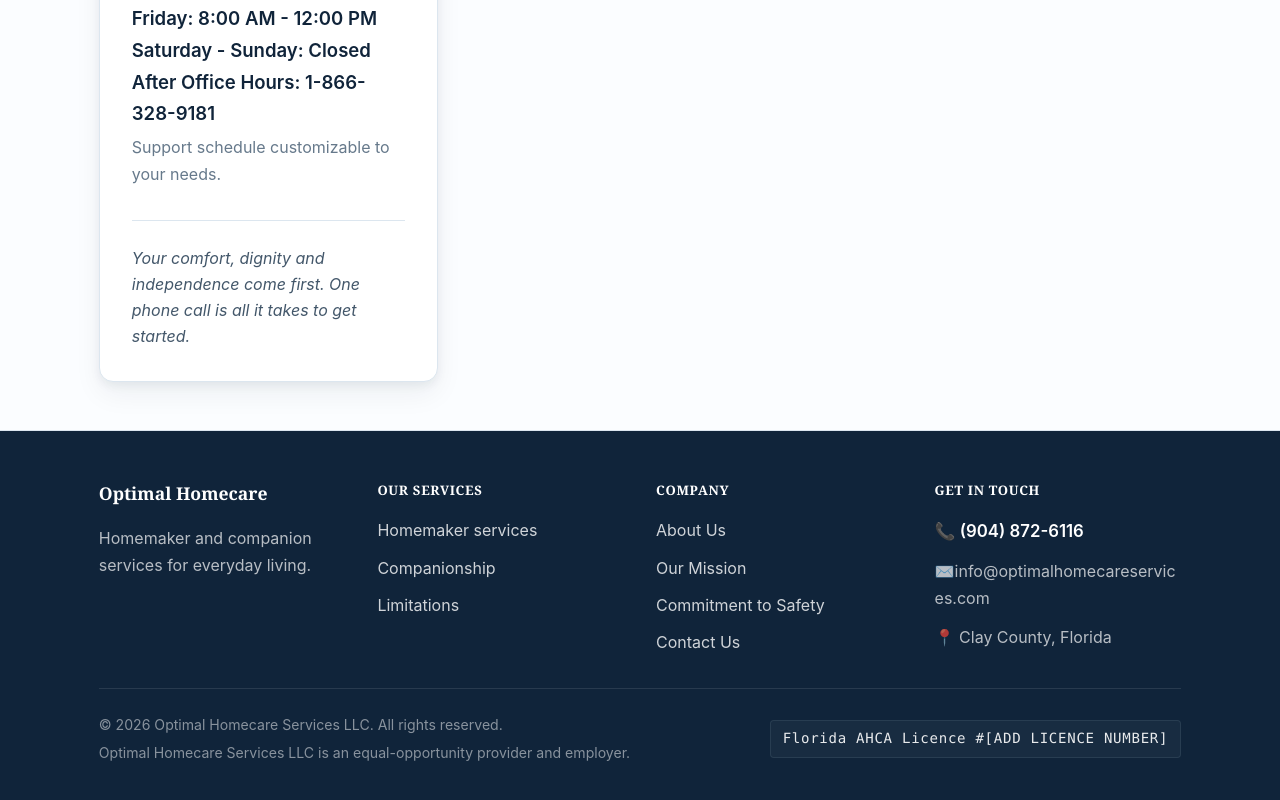
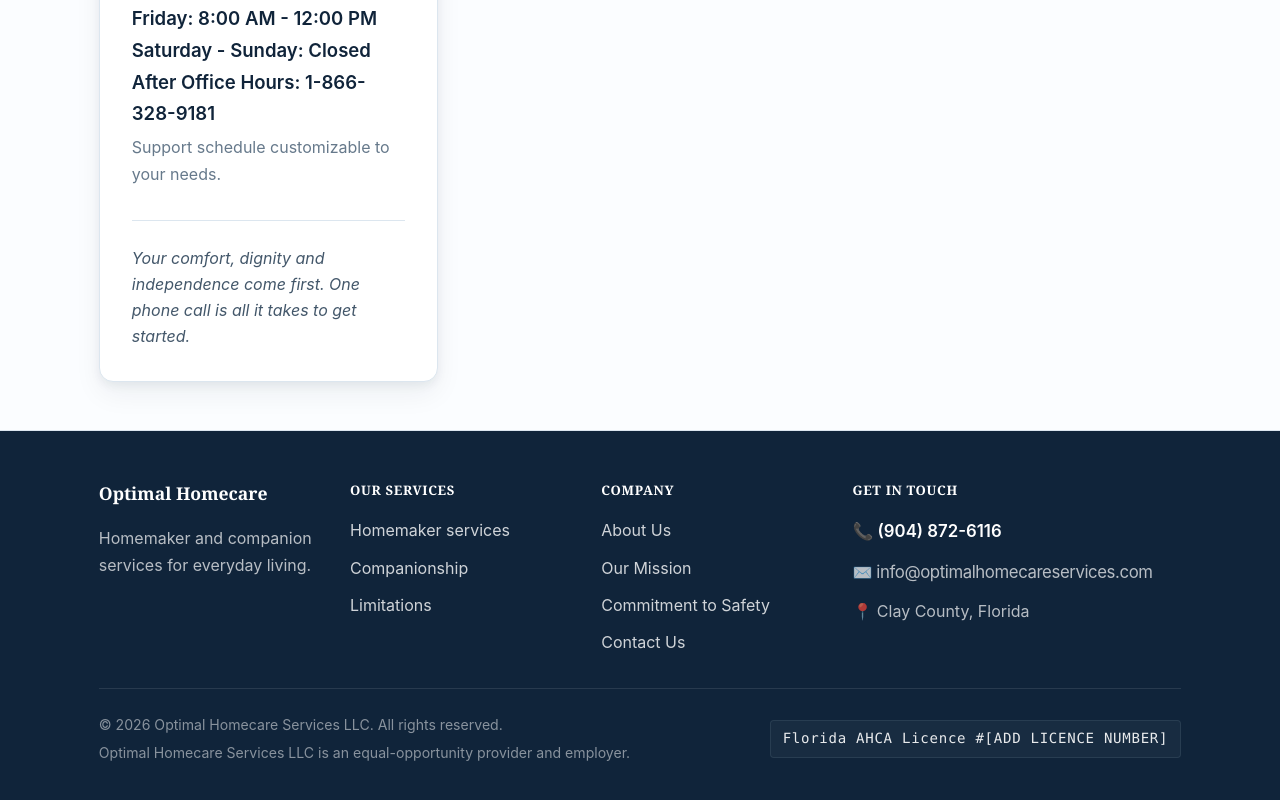
Before and after one commit to adhikarianilkumar/my-firebase-next-app, a Next.js app: page /contact in a window 1280 px wide. Shown: the part 1126-1926 px from the top of the page. Built offline with nearby package versions, Linux system fonts and the light colour scheme.

Commit message:
Refactor footer layout and improve accessibility of email link

```diff
--- a/app/contact/page.tsx
+++ b/app/contact/page.tsx
@@ -21,7 +21,7 @@ export default function ContactPage() {
 
                 <div className="pb-4 border-b border-brand-line">
                   <span className="block text-[0.78rem] font-bold tracking-wider text-brand-muted uppercase mb-1">Email Address</span>
-                  <a href="mailto:info@optimalhomecareservices.com" className="text-step-0 font-semibold text-brand-ink-dark break-all hover:text-brand-clay-600 transition-colors">info@optimalhomecareservices.com</a>
+                  <a href="mailto:info@optimalhomecareservices.com" className="text-step-minus-1 font-semibold text-brand-ink-dark break-all hover:text-brand-clay-600 transition-colors">info@optimalhomecareservices.com</a>
                   <p className="text-step-minus-1 text-brand-muted m-0 mt-1">We reply within 1-2 business days.</p>
                 </div>
 
--- a/app/layout.tsx
+++ b/app/layout.tsx
@@ -19,52 +19,76 @@ export default function RootLayout({ children } : LayoutProps<"/">) {
         </main>
 
         {/* Deep, Premium Warm Charcoal Footer */}
-        <footer className="bg-brand-ink-dark text-white/70 py-12 text-step-minus-1 border-t border-brand-line">
+        <footer className="bg-brand-ink-dark border-t border-brand-line py-12 text-step-minus-1 text-white/70">
           <div className="wrap">
-            <div className="grid grid-cols-1 sm:grid-cols-2 lg:grid-cols-4 gap-8 pb-8">
+            <div className="grid grid-cols-1 gap-8 pb-8 sm:grid-cols-2 lg:grid-cols-[1fr_1fr_1fr_1.5fr]">
 
+              {/* Brand */}
               <div className="space-y-4">
-                <div className="text-white font-display text-[1.1rem] font-semibold">Optimal Homecare</div>
-                <p className="text-white/70 max-w-[280px]">Homemaker and companion services for everyday living.</p>
+                <div className="font-display text-[1.1rem] font-semibold text-white">
+                  Optimal Homecare
+                </div>
+                <p className="max-w-[280px] text-white/70">Homemaker and companion services for everyday living.</p>
               </div>
 
+              {/* Services */}
               <div>
-                <h4 className="text-white text-[0.82rem] font-bold uppercase tracking-wider mb-4">Our Services</h4>
-                <ul className="space-y-2.5 list-none p-0 m-0">
-                  <li><a href="/services#skilled" className="text-white/80 no-underline hover:text-white hover:underline">Homemaker services</a></li>
-                  <li><a href="/services#companionship" className="text-white/80 no-underline hover:text-white hover:underline">Companionship</a></li>
-                  <li><a href="/services#personal" className="text-white/80 no-underline hover:text-white hover:underline">Limitations </a></li>
+                <h4 className="mb-4 text-[0.82rem] font-bold uppercase tracking-wider text-white">Our Services</h4>
+                <ul className="m-0 list-none space-y-2.5 p-0">
+                  <li>
+                    <a href="/services#skilled" className="text-white/80 no-underline hover:text-white hover:underline">Homemaker services</a>
+                  </li>
+                  <li>
+                    <a href="/services#companionship" className="text-white/80 no-underline hover:text-white hover:underline">Companionship</a>
+                  </li>
+                  <li>
+                    <a href="/services#personal" className="text-white/80 no-underline hover:text-white hover:underline">Limitations</a>
+                  </li>
                 </ul>
               </div>
 
+              {/* Company */}
               <div>
-                <h4 className="text-white text-[0.82rem] font-bold uppercase tracking-wider mb-4">Company</h4>
-                <ul className="space-y-2.5 list-none p-0 m-0">
-                  <li><a href="/about" className="text-white/80 no-underline hover:text-white hover:underline">About Us</a></li>
-                  <li><a href="/about#mission" className="text-white/80 no-underline hover:text-white hover:underline">Our Mission</a></li>
-                  <li><a href="/about#safety" className="text-white/80 no-underline hover:text-white hover:underline">Commitment to Safety</a></li>
-                  <li><a href="/contact" className="text-white/80 no-underline hover:text-white hover:underline">Contact Us</a></li>
+                <h4 className="mb-4 text-[0.82rem] font-bold uppercase tracking-wider text-white">Company</h4>
+                <ul className="m-0 list-none space-y-2.5 p-0">
+                  <li>
+                    <a href="/about" className="text-white/80 no-underline hover:text-white hover:underline">About Us</a>
+                  </li>
+                  <li>
+                    <a href="/about#mission" className="text-white/80 no-underline hover:text-white hover:underline">Our Mission</a>
+                  </li>
+                  <li>
+                    <a href="/about#safety" className="text-white/80 no-underline hover:text-white hover:underline">Commitment to Safety</a>
+                  </li>
+                  <li>
+                    <a href="/contact" className="text-white/80 no-underline hover:text-white hover:underline">Contact Us</a>
+                  </li>
                 </ul>
               </div>
 
-              <div>
-                <h4 className="text-white text-[0.82rem] font-bold uppercase tracking-wider mb-4">Get In Touch</h4>
-                <ul className="space-y-3 list-none p-0 m-0">
-                  <li className="text-white font-semibold text-[1.05rem]">
-                    📞 <a href="tel:9048726116" className="hover:underline hover:text-white">(904) 872-6116</a>
+              {/* Contact */}
+              <div className="min-w-0">
+                <h4 className="mb-4 text-[0.82rem] font-bold uppercase tracking-wider text-white">Get In Touch</h4>
+                <ul className="m-0 list-none space-y-3 p-0">
+                  <li className="whitespace-nowrap text-[1.05rem] font-semibold text-white"><span aria-hidden="true">📞</span>{" "}
+                    <a href="tel:9048726116" className="hover:text-white hover:underline">(904) 872-6116</a>
                   </li>
-                  <li className="break-all"><a href="mailto:info@optimalhomecareservices.com" className="hover:underline hover:text-white">✉️info@optimalhomecareservices.com</a></li>
-                  <li>📍 Clay County, Florida</li>
+                  <li className="flex items-center gap-1 whitespace-nowrap">
+                    <span aria-hidden="true">✉️</span>
+                    <a href="mailto:info@optimalhomecareservices.com" className="text-[1.05rem] tracking-tight hover:text-white hover:underline">info@optimalhomecareservices.com</a>
+                  </li>
+                  <li className="whitespace-nowrap"><span aria-hidden="true">📍</span>{" "}Clay County, Florida</li>
                 </ul>
               </div>
             </div>
 
-            <div className="pt-6 border-t border-white/10 flex flex-col md:flex-row justify-between items-center gap-4 text-[0.88rem]">
-              <div className="text-center md:text-left text-white/50 space-y-1 max-w-[76ch]">
+            {/* Copyright */}
+            <div className="flex flex-col items-center justify-between gap-4 border-t border-white/10 pt-6 text-[0.88rem] md:flex-row">
+              <div className="max-w-[76ch] space-y-1 text-center text-white/50 md:text-left">
                 <p>&copy; 2026 Optimal Homecare Services LLC. All rights reserved.</p>
                 <p>Optimal Homecare Services LLC is an equal-opportunity provider and employer.</p>
               </div>
-              <div className="bg-brand-ink/50 text-white/90 px-3 py-1.5 rounded font-mono border border-brand-ink-soft/40 tracking-wider">
+              <div className="rounded border border-brand-ink-soft/40 bg-brand-ink/50 px-3 py-1.5 font-mono tracking-wider text-white/90">
                 Florida AHCA Licence #[ADD LICENCE NUMBER]
               </div>
             </div>
```
